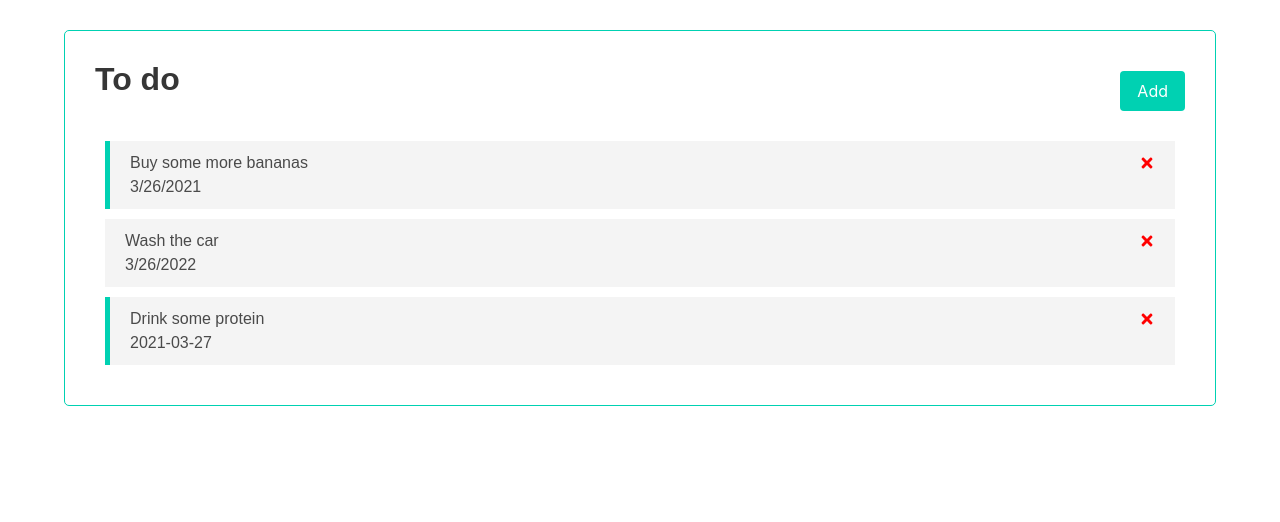
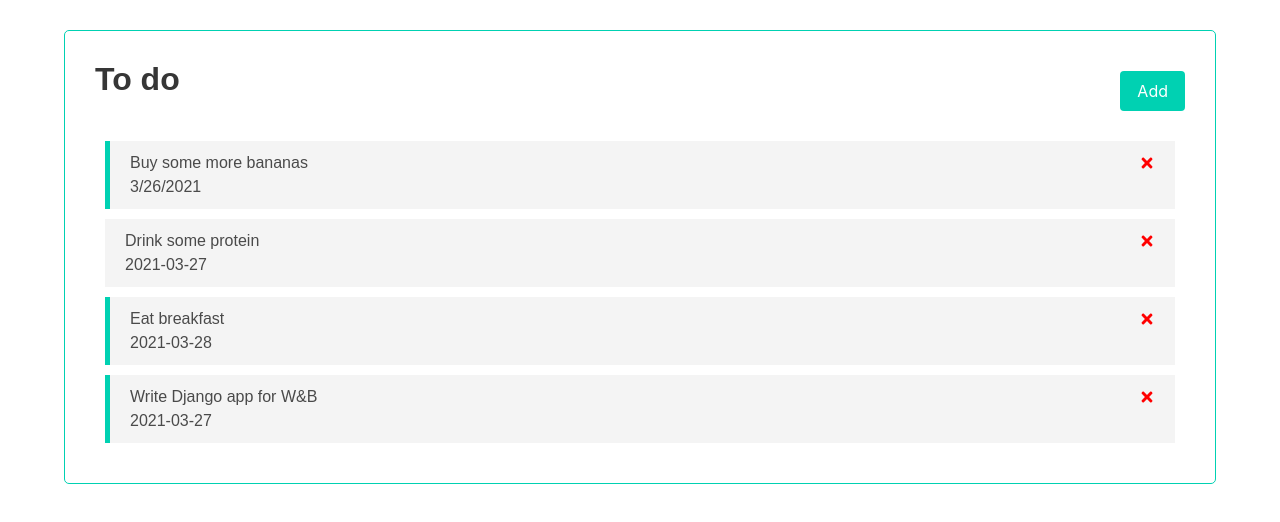
Before and after one commit to benji011/react-todo, a React (Create React App) app: page / in a window 1280 px wide. Shown: the top 522 px of the page. Built offline with nearby package versions, Linux system fonts and the light colour scheme; data requests are answered from the project's data file.

Commit message:
fix: PUT request

```diff
--- a/src/App.tsx
+++ b/src/App.tsx
@@ -23,10 +23,20 @@ function App() {
 
   /**
    * An async function that fetches the todo list items from JSON db
-   *
    */
   const fetchTasks = async () => {
     const res: Response = await fetch("http://localhost:3001/data");
+    const data = await res.json();
+    return data;
+  };
+
+  /**
+   * An async function that fetches a single task from a todo list
+   * items from JSON db
+   *
+   */
+  const fetchTask = async (id: number) => {
+    const res: Response = await fetch(`http://localhost:3001/data/${id}`);
     const data = await res.json();
     return data;
   };
@@ -65,10 +75,22 @@ function App() {
    *
    * @param id ID of a task
    */
-  const toggleReminder = (id: number) => {
+  const toggleReminder = async (id: number) => {
+    const task: ITask = await fetchTask(id);
+    const updatedTask: ITask = { ...task, reminder: !task.reminder };
+
+    const res: Response = await fetch(`http://localhost:3001/data/${id}`, {
+      method: "PUT",
+      headers: {
+        "Content-type": "application/json",
+      },
+      body: JSON.stringify(updatedTask),
+    });
+    const data: ITask = await res.json();
+
     setTasks(
       tasks.map((task) =>
-        task.id === id ? { ...task, reminder: !task.reminder } : task
+        task.id === id ? { ...task, reminder: data.reminder } : task
       )
     );
   };
--- a/src/data/db.json
+++ b/src/data/db.json
@@ -7,16 +7,22 @@
       "reminder": true
     },
     {
-      "id": 2,
-      "text": "Wash the car",
-      "day": "3/26/2022",
-      "reminder": false
+      "text": "Drink some protein",
+      "day": "2021-03-27",
+      "reminder": false,
+      "id": 3
     },
     {
-      "text": "Drink some protein",
+      "text": "Eat breakfast",
+      "day": "2021-03-28",
+      "reminder": true,
+      "id": 4
+    },
+    {
+      "text": "Write Django app for W&B",
       "day": "2021-03-27",
       "reminder": true,
-      "id": 3
+      "id": 5
     }
   ]
 }
```
